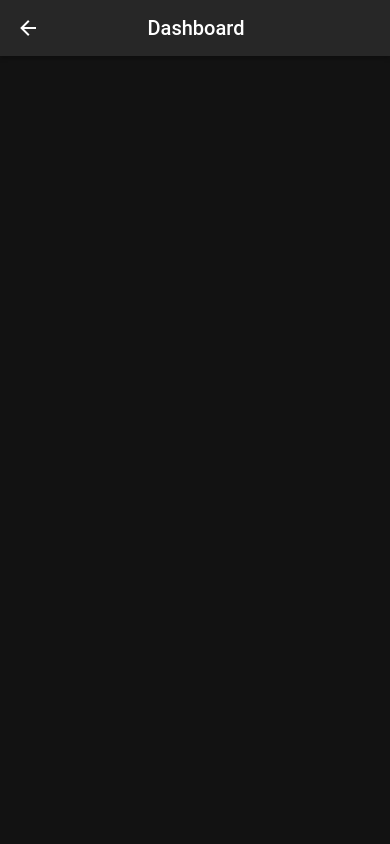
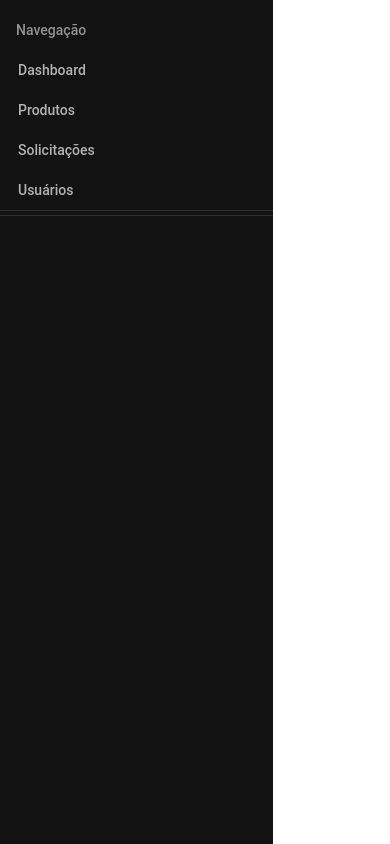
Before and after one commit to luana-fs/frontend-challenge, a React Native app: screen / in a window 390 px wide. Built offline with nearby package versions, Linux system fonts and the light colour scheme.

Commit message:
side menu in progress

```diff
--- a/App.tsx
+++ b/App.tsx
@@ -1,15 +1,13 @@
 import React, { useState } from "react";
 import { StatusBar } from "expo-status-bar";
 import { AppRegistry } from "react-native";
-import {
-  DarkTheme,
-  Provider as PaperProvider,
-  useTheme,
-} from "react-native-paper";
+import { Provider as PaperProvider, useTheme } from "react-native-paper";
 import DefaultTheme from "./src/styles/theme/DefaultTheme";
 import LoginPage from "./src/pages/LoginPage";
 import SignInPage from "./src/pages/SignInPage";
 import DashboardPage from "./src/pages/DashboardPage";
+import DarkTheme from "./src/styles/theme/DarkTheme";
+import { SideMenu } from "./src/components/SideMenu";
 
 export const useAppTheme = () => useTheme();
 export default function App() {
@@ -19,8 +17,9 @@ export default function App() {
       <PaperProvider theme={theme}>
         <StatusBar style="auto" />
         {/* <LoginPage /> */}
-        {/* <SignInPage/> */}
-        <DashboardPage />
+        {/* <SignInPage /> */}
+        {/* <DashboardPage /> */}
+        <SideMenu />
       </PaperProvider>
     </>
   );
--- /dev/null
+++ b/src/components/SideMenu/index.tsx
@@ -0,0 +1,37 @@
+import * as React from "react";
+import { Divider, Drawer } from "react-native-paper";
+import { styles } from "./styles";
+import { useTheme } from "react-native-paper";
+import { DrawerContentScrollView, DrawerItem } from "@react-navigation/drawer";
+
+export const SideMenu = () => {
+  const [active, setActive] = React.useState("");
+  const { colors } = useTheme();
+  const style = styles(colors);
+
+  return (
+    <Drawer.Section style={style.container} title="Navegação">
+      <Drawer.Item
+        label="Dashboard"
+        active={active === "first"}
+        onPress={() => setActive("first")}
+      />
+      <Drawer.Item
+        label="Produtos"
+        active={active === "second"}
+        onPress={() => setActive("second")}
+      />
+      <Drawer.Item
+        label="Solicitações"
+        active={active === "third"}
+        onPress={() => setActive("third")}
+      />
+      <Drawer.Item
+        label="Usuários"
+        active={active === "four"}
+        onPress={() => setActive("four")}
+      />
+      <Divider />
+    </Drawer.Section>
+  );
+};
--- /dev/null
+++ b/src/components/SideMenu/styles.ts
@@ -0,0 +1,14 @@
+import { StyleSheet } from "react-native";
+import { StatusBar } from "react-native";
+
+export const styles = (props: any) =>
+  StyleSheet.create({
+    container: {
+      marginTop: StatusBar.currentHeight,
+      marginBottom: 0,
+      flex: 1,
+      width: "70%",
+      backgroundColor: props.background,
+      paddingTop: 10,
+    },
+  });
--- a/tsconfig.json
+++ b/tsconfig.json
@@ -1,6 +1,7 @@
 {
   "extends": "expo/tsconfig.base",
   "compilerOptions": {
+    "jsx": "react",
     "strict": true
   }
 }
```
